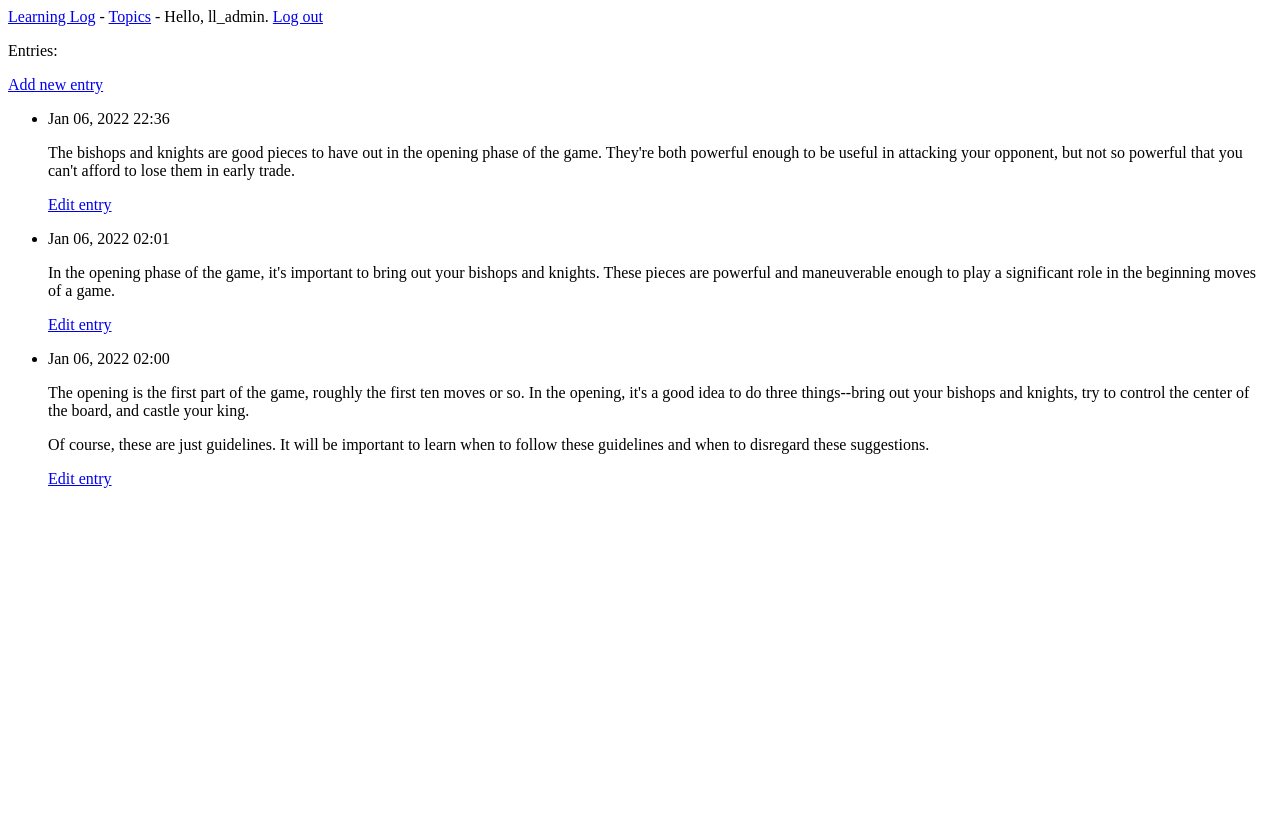
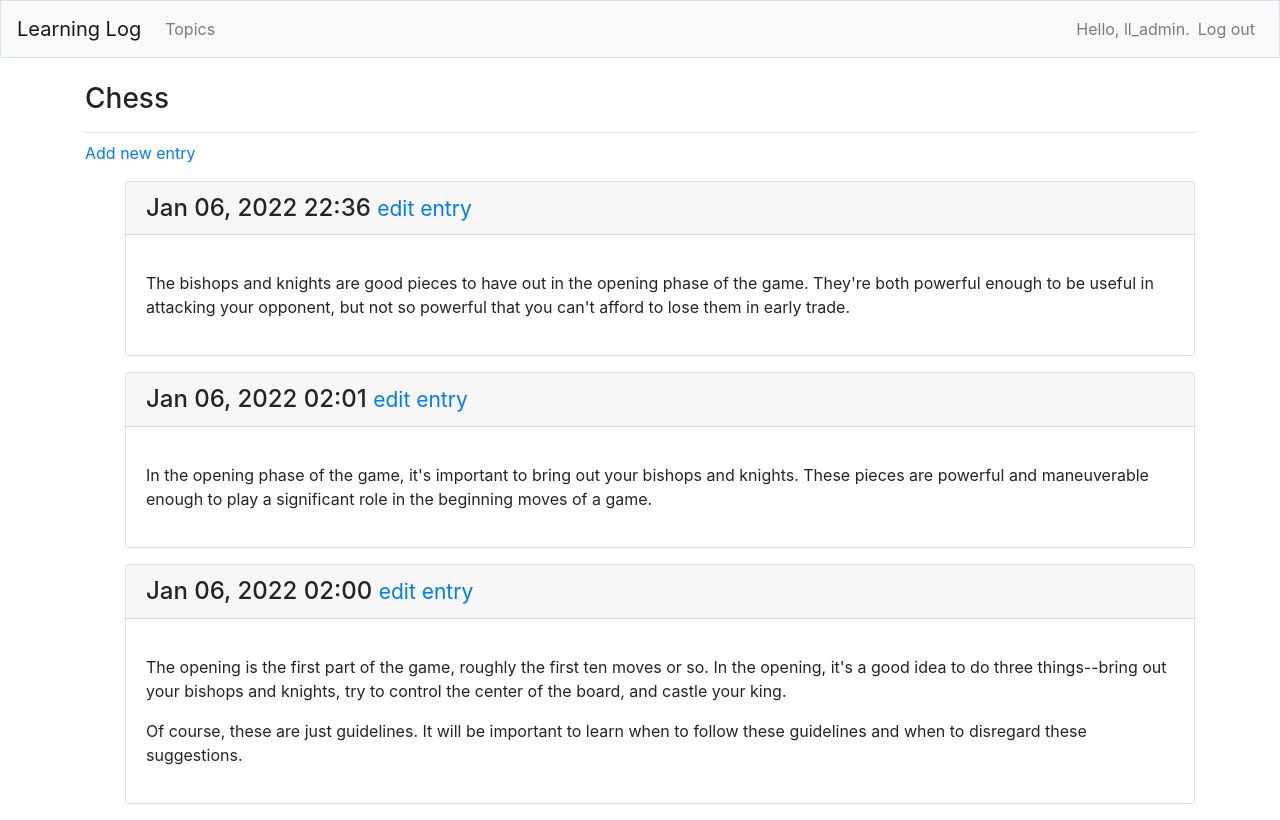
Before and after one commit to srciaga/learning-log, a Django app: page /topics/1 in a window 1280 px wide. Before the commit the page ends 488 px from the top, so only its background shows below. Run offline with Django 4.2, Linux system fonts and the light colour scheme; a user stored in the database is signed in; data comes from the database, SQL or seed files in the repository; both versions use the stored data as it was after the commit; some libraries are stand-ins or nearby versions.

Commit message:
Started chapter 20

```diff
--- a/learning_log/settings.py
+++ b/learning_log/settings.py
@@ -34,6 +34,9 @@ INSTALLED_APPS = [
     # My apps.
     'learning_logs',
     'users',
+
+    # Third party apps.
+    'bootstrap4',
 
     # Default django apps.
     'django.contrib.admin',
--- a/learning_logs/templates/learning_logs/base.html
+++ b/learning_logs/templates/learning_logs/base.html
@@ -1,13 +1,64 @@
-<p>
-    <a href="{% url 'learning_logs:index' %}">Learning Log</a> -
-    <a href="{% url 'learning_logs:topics' %}">Topics</a> -
-    {% if user.is_authenticated %}
-        Hello, {{ user.username }}.
-        <a href="{% url 'users:logout' %}">Log out</a>
-    {% else %}
-        <a href="{% url 'users:register' %}">Register</a> -
-        <a href="{% url 'users:login' %}">Log in</a>
-    {% endif %}
-</p>
+{% load bootstrap4 %}
 
-{% block content %}{% endblock content %}
+<!doctype html>
+<html lang="en">
+
+<head>
+    <meta charset="utf-8">
+    <meta name="viewport" content="width=device-width, initial-scale=1,
+    shrink-to-fit=no">
+    <title>Learning Log</title>
+
+    {% bootstrap_css %}
+    {% bootstrap_javascript jquery='full' %}
+
+</head>
+
+<body>
+
+    <nav class="navbar navbar-expand-md navbar-light bg-light mb-4 border">
+
+        <a class="navbar-brand" href="{% url 'learning_logs:index'%}">
+            Learning Log</a>
+
+        <button class="navbar-toggler" type="button" data-toggle="collapse" data-target="#navbarCollapse"
+            aria-controls="navbarCollapse" aria-expanded="false" aria-label="Toggle navigation">
+            <span class="navbar-toggler-icon"></span></button>
+        <div class="collapse navbar-collapse" id="navbarCollapse">
+            <ul class="navbar-nav mr-auto">
+                <li class="nav-item">
+                    <a class="nav-link" href="{% url 'learning_logs:topics'%}">
+                        Topics</a></li>
+            </ul>
+            <ul class="navbar-nav ml-auto">
+                {% if user.is_authenticated %}
+                <li class="nav-item">
+                    <span class="navbar-text">Hello, {{ user.username }}.</span>
+                </li>
+                <li class="nav-item">
+                    <a class="nav-link" href="{% url 'users:logout' %}">Log out</a>
+                </li>
+                {% else %}
+                <li class="nav-item">
+                    <a class="nav-link" href="{% url 'users:register' %}">Register</a>
+                </li>
+                <li class="nav-item">
+                    <a class="nav-link" href="{% url 'users:login' %}">Log in</a></li>
+                {% endif %}
+            </ul>
+        </div>
+
+    </nav>
+
+    <main role="main" class="container">
+        <div class="pb-2 mb-2 border-bottom">
+            {% block page_header %}{% endblock page_header %}
+        </div>
+        <div>
+            {% block content %}{% endblock content %}
+        </div>
+    </main>
+
+</body>
+
+</html>
--- a/learning_logs/templates/learning_logs/topic.html
+++ b/learning_logs/templates/learning_logs/topic.html
@@ -1,23 +1,28 @@
 {% extends 'learning_logs/base.html' %}
+
+{% block page_header %}
+    <h3>{{ topic }}</h3>
+{% endblock page_header %}
 
 {% block content %}
 
-<p>Entries:</p>
 <p>
     <a href="{% url 'learning_logs:new_entry' topic.id %}">Add new entry</a>
 </p>
 <ul>
-{% for entry in entries %}
-    <li>
-        <p>{{ entry.date_added|date:'M d, Y H:i' }}</p>
-        <p>{{ entry.text|linebreaks }}</p>
-        <p>
-            <a href="{% url 'learning_logs:edit_entry' entry.id %}">Edit entry</a>
-        </p>
-    </li>
-{% empty %}
-    <li>There are no entries for this topic yet.</li>
-{% endfor %}
+    {% for entry in entries %}
+    <div class="card mb-3">
+        <h4 class="card-header">
+            {{ entry.date_added|date:'M d, Y H:i' }}
+            <small><a href="{% url 'learning_logs:edit_entry' entry.id %}">edit entry</a></small>
+        </h4>
+        <div class="card-body">
+            <p>{{ entry.text|linebreaks }}</p>
+        </div>
+    </div>
+    {% empty %}
+    <p>There are no entries for this topic yet.</p>
+    {% endfor %}
 </ul>
 
 {% endblock content %}
```
Also changed, not shown: learning_logs/templates/learning_logs/index.html (+9 -3 lines), learning_logs/templates/learning_logs/topics.html (+10 -3 lines), users/templates/registration/login.html (+11 -8 lines), db.sqlite3.
